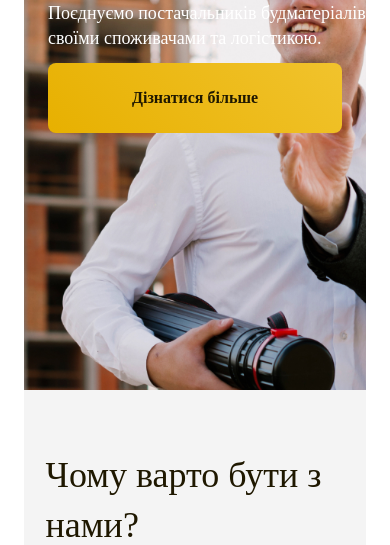
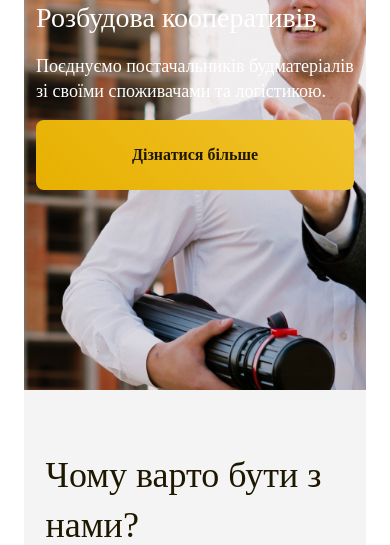
Before and after one commit to egrok/TEST, a website built with Vite: page index.html in a window 390 px wide. Shown: the part 299-844 px from the top of the page. Built offline with nearby package versions, Linux system fonts and the light colour scheme.

Commit message:
v2.1.3 full header and hero adaptive

```diff
--- a/style.scss
+++ b/style.scss
@@ -74,9 +74,9 @@ header {
     input:checked ~ div {
         display: block;
         position: absolute;
-        top: 5rem;
+        top: 6rem;
         width: 100%;
-        height: 35vh;
+        height: 80vh;
         background-color: #e7b000;
         z-index: 2;
     }
@@ -124,26 +124,27 @@ header {
 }
 .hero-wrapper-inner {
     min-width: 100%;
+    min-height: 100vh;
+    display: flex;
+    align-items: center;
 }
 .hero-text {
     margin: 0px 80px;
-    position: relative;
-    top: 200px;
-    width: 40%;
+    width: 50%;
 }
 .hero-text > h1 {
     color: white;
     font-size: 48px;
-    margin: 32px;
+    margin: 16px 0;
 }
 .hero-text > p {
     color: white;
     font-size: 24px;
-    margin: 32px;
+    margin: 16px 0;
 }
 .hero-text > a {
     text-decoration: none;
-    margin: 16px 32px;
+    margin: 16px 0px;
     color: $mainColor;
     font-size: 16px;
     font-weight: bold;
@@ -562,15 +563,9 @@ footer {
 @media (max-width: 1120px) {
     .hero-text > h1 {
         font-size: 32px;
-        margin: 1rem 2rem;
     }
     .hero-text > p {
         font-size: 23px;
-        margin: 1rem 2rem;
-        width: 65%;
-    }
-    .hero-text > a {
-        margin: 16px 2rem;
     }
 }
 @media screen and (max-width: 768px) {
@@ -587,13 +582,12 @@ footer {
     .hero-wrapper {
         height: 70vh;
     }
+    .hero-wrapper-inner {
+        min-height: 70vh;
+    }
     .hero-text {
-        margin: 0px;
+        margin: 0px 1rem;
         width: 70%;
-        top: 100px;
-        p {
-            width: 100%;
-        }
     }
     .form-block {
         display: block;
@@ -617,13 +611,12 @@ footer {
         flex-flow: column nowrap;
     }
 }
+@media all and (max-width: 768px) and (orientation: landscape) {
+    .hero-wrapper {
+        min-height: 120vh;
+    }
+}
 @media screen and (max-width: 500px) {
-    .hero-text > h1 {
-        margin: 0rem 2rem;
-    }
-    .hero-text > p {
-        margin: 1rem 2rem;
-    }
     .hero-wrapper-inner {
         min-width: 100%;
     }
@@ -653,13 +646,12 @@ footer {
         width: 100%;
     }
     .hero-text > h1 {
-        font-size: 32px;
+        font-size: 28px;
     }
     .hero-text > p {
         font-size: 18px;
     }
     .hero-text > a {
-        margin: 0px 2rem;
         display: block;
         text-align: center;
     }
```
